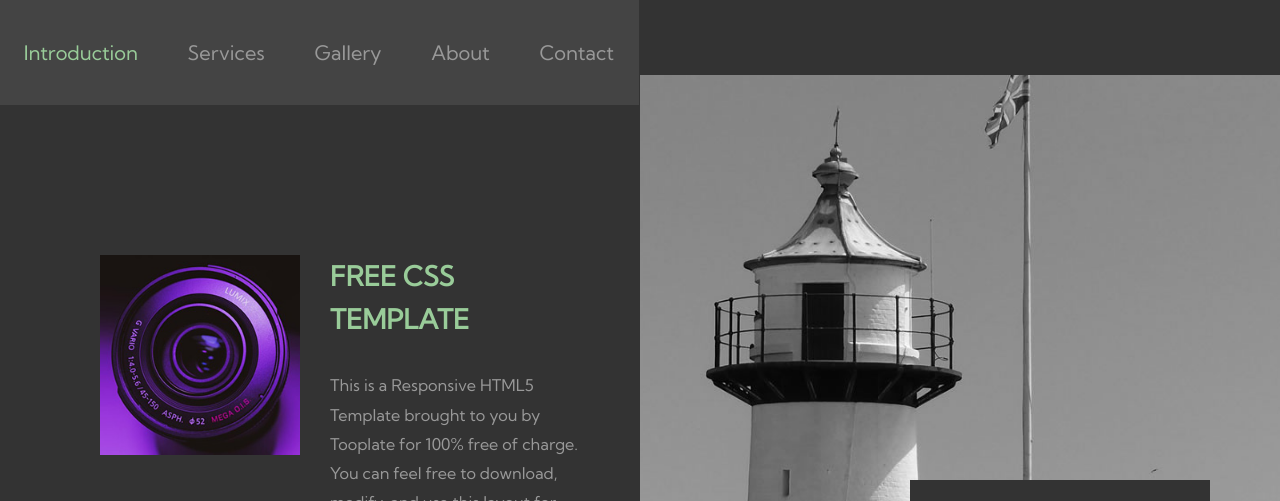
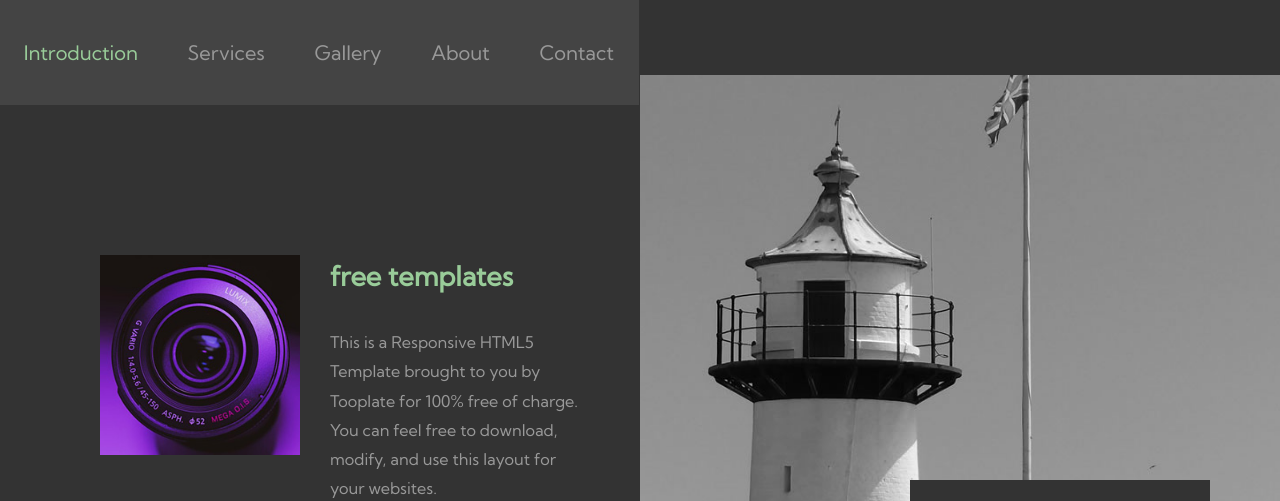
Before and after one commit to anbarasananbu1621/new-project-005, a plain HTML site: page index.html in a window 1280 px wide. Shown: the top 501 px of the page. Drawn offline with Linux system fonts and the light colour scheme.

Commit message:
just for updatee

```diff
--- a/index.html
+++ b/index.html
@@ -75,7 +75,7 @@ https://www.tooplate.com/view/2124-vertex
                 <div class="tm-media">
                     <img src="img/gallery/tn/img-11.jpg" alt="Intro image">
                     <div class="tm-media-body">
-                        <h2><a href="#" class="tm-text-primary">FREE CSS TEMPLATE</a></h2>
+                        <h2><a href="#" class="tm-text-primary">free templates</a></h2>
                         <p class="tm-mb-20 tm-text-small">
                             This is a Responsive HTML5 Template brought to you by Tooplate for
                             100% free of charge. You can feel free to download, modify, and
```
